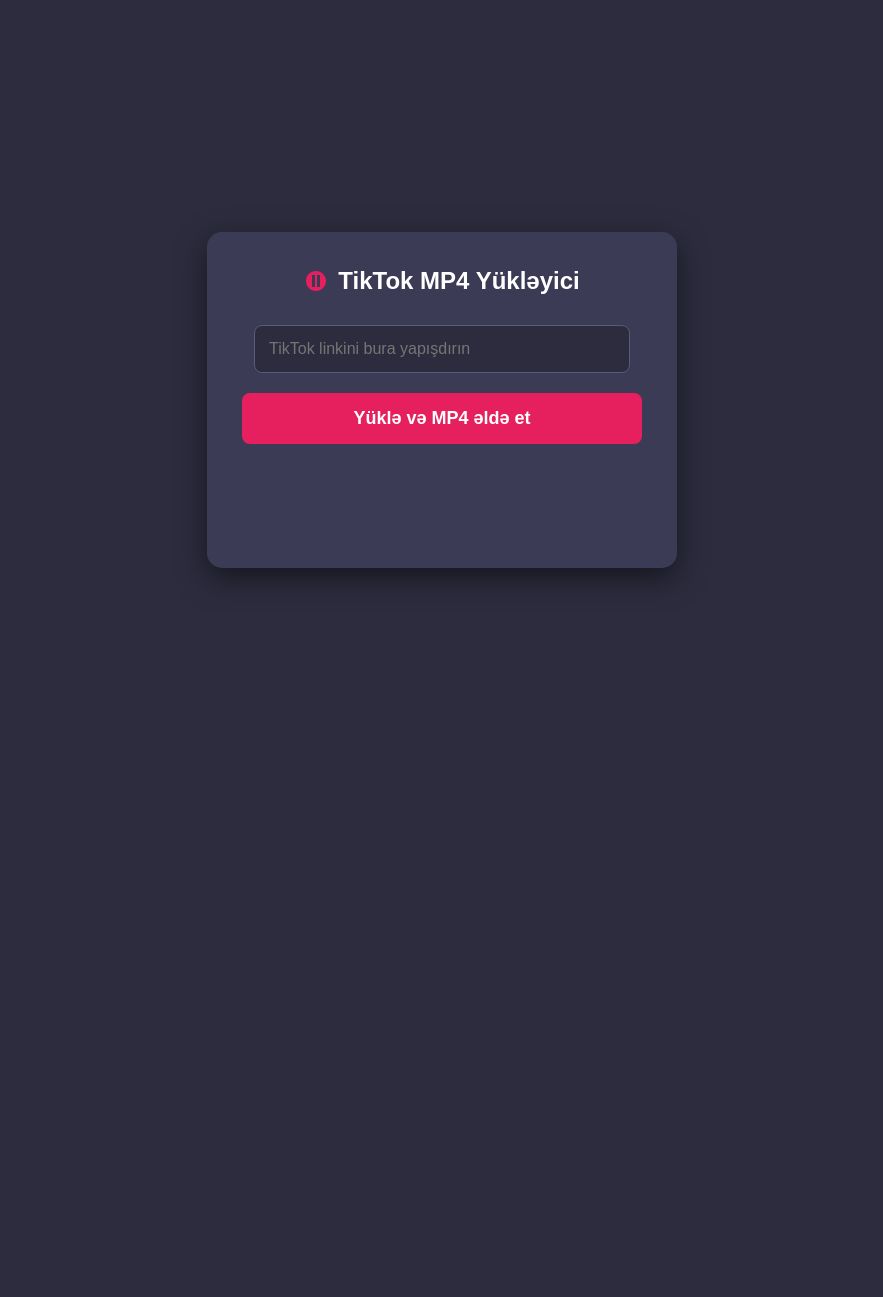
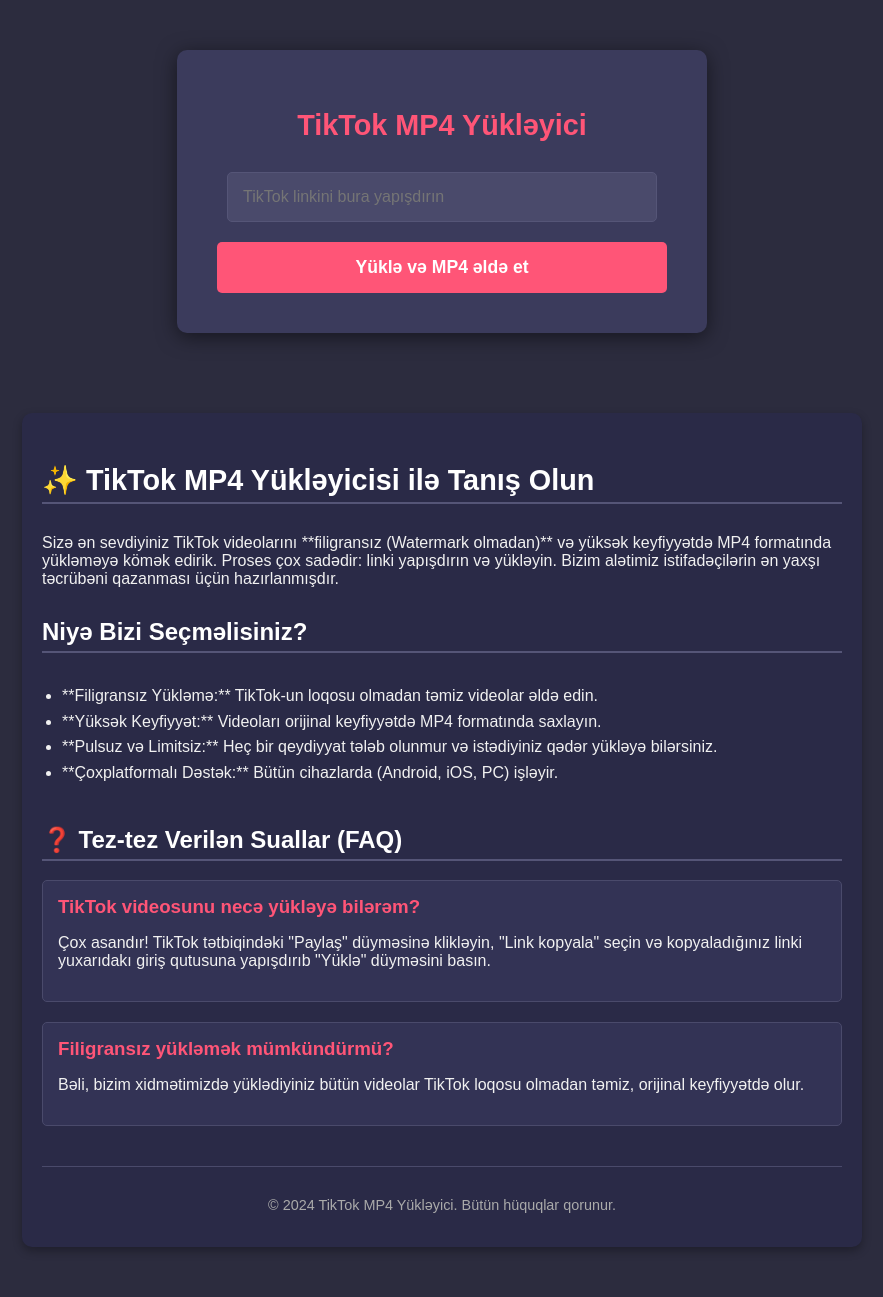
Before and after one commit to Emil-huseynli333/tikvidsave, a Flask app: page / in a window 1280 px wide. Shown: the whole page, without its empty margins (198-1081 px from the left). Before the commit the page ends 582 px from the top, so only its background shows below. Run offline with Flask 3, Linux system fonts and the light colour scheme.

Commit message:
feat: Saytın UI/UX-i məzmun və stil əlavələri ilə zənginləşdirildi.

```diff
--- a/templates/index.html
+++ b/templates/index.html
@@ -3,185 +3,252 @@
 <head>
     <meta charset="UTF-8">
     <meta name="viewport" content="width=device-width, initial-scale=1.0">
+
+    <link rel="icon" href="favicon.png" type="image/png">
+
     <title>TikTok MP4 Yükləyici</title>
+
     <style>
-        /* Əsas Üslublar: Tünd Bənövşəyi Fon */
         body {
             font-family: Arial, sans-serif;
             margin: 0;
             padding: 0;
-            background-color: #2c2c3e; /* Tünd Bənövşəyi/Qara-Bənövşəyi Fon */
             display: flex;
-            justify-content: center;
+            flex-direction: column;
             align-items: center;
+            justify-content: flex-start; /* Kontenti yuxarıdan başlamaq üçün */
             min-height: 100vh;
-            color: #e0e0e0; /* Açıq Boz Mətn */
+            background-color: #2c2c3e; /* Tünd arxa fon */
+            color: #f1f1f1;
+            padding-top: 50px;
         }
 
         .container {
-            background-color: #3b3b55; /* Daha Açıq Kart Fonu */
-            padding: 35px;
-            border-radius: 15px;
-            box-shadow: 0 10px 30px rgba(0, 0, 0, 0.5);
+            background-color: #3b3b5c;
+            padding: 40px;
+            border-radius: 10px;
+            box-shadow: 0 4px 20px rgba(0, 0, 0, 0.5);
             width: 100%;
-            max-width: 400px;
+            max-width: 450px;
             text-align: center;
+            margin-bottom: 30px; /* Aşağıdakı məzmun üçün boşluq */
         }
 
         h1 {
-            color: #fff;
-            margin-bottom: 25px;
-            font-size: 26px;
+            color: #ff5577; /* Vurğulama rəngi */
+            margin-bottom: 30px;
+            font-size: 1.8em;
         }
 
-        /* İkon və Başlıq Üslubu */
-        .header-title {
-            display: flex;
-            align-items: center;
-            justify-content: center;
-            font-size: 24px; /* Şəkilə uyğun ölçü */
-            font-weight: bold;
-            color: #fff;
-            margin-bottom: 30px;
+        input[type="url"] {
+            width: calc(100% - 20px);
+            padding: 15px;
+            margin-bottom: 20px;
+            border: 1px solid #555577;
+            border-radius: 5px;
+            background-color: #4a4a6b;
+            color: #f1f1f1;
+            font-size: 1em;
+            box-sizing: border-box;
         }
 
-        .header-title svg {
-            margin-right: 10px;
-            color: #e6205e; /* TikTok/Accent Rəngi */
-            width: 24px;
-            height: 24px;
-        }
-
-        /* Giriş Sahəsi */
-        #link-input {
-            width: calc(100% - 24px);
-            padding: 14px;
-            margin-bottom: 20px;
-            border: 1px solid #5a5a7a;
-            background-color: #2c2c3e;
-            color: #fff;
-            border-radius: 8px;
-            box-sizing: border-box;
-            font-size: 16px;
-        }
-
-        /* Knapp Üslubu: Qırmızı/Çəhrayı */
-        #yukle-btn {
-            background-color: #e6205e;
+        button {
+            background-color: #ff5577;
             color: white;
             padding: 15px 25px;
             border: none;
-            border-radius: 8px;
+            border-radius: 5px;
             cursor: pointer;
-            font-size: 18px;
+            font-size: 1.1em;
             font-weight: bold;
             transition: background-color 0.3s ease;
             width: 100%;
         }
 
-        #yukle-btn:hover:not(:disabled) {
-            background-color: #d81c50;
+        button:hover {
+            background-color: #e54d6a;
         }
 
-        #yukle-btn:disabled {
-            background-color: #f7a3b8;
-            cursor: not-allowed;
+        #status-message {
+            margin-top: 20px;
+            padding: 15px;
+            border-radius: 5px;
+            font-weight: bold;
+            display: none;
+            animation: fadeIn 0.5s;
         }
 
-        /* Status Mesajları */
-        #status-message {
-            margin-top: 25px;
-            padding: 12px;
-            border-radius: 8px;
-            font-weight: bold;
-            min-height: 40px;
-            text-align: center;
-            color: #fff;
+        /* DƏYİŞDİRİLMİŞ STATUS RƏNGLƏRİ */
+        .loading { background-color: #4a4a6b; color: #ffeb3b; } /* Mətn rəngi dəyişdirildi */
+        .success { background-color: #4caf4f00; color: #ffffff; } /* Fon şəffafdır */
+        .error { background-color: #f44336; color: #ffffff; }
+
+        /* ------------------------------------------------ */
+        /* YENİ MƏZMUN BLOKLARININ CSS STILLƏRİ */
+        /* ------------------------------------------------ */
+
+        .content-container {
+            max-width: 800px;
+            margin: 50px auto;
+            padding: 20px;
+            color: #f1f1f1;
+            background: #2a2a47; /* Əsas formanın fonundan bir az tünd */
+            border-radius: 10px;
+            box-shadow: 0 4px 10px rgba(0, 0, 0, 0.3);
+            width: 90%;
+            text-align: left;
         }
 
-        /* Status Rəngləri */
-        .loading { background-color: #4a4a6b00; color: #ffffff; }
-        .success { background-color: #4caf4f00; color: #ffffff; }
-        .error { background-color: #f44336; color: #ffffff; }
+        .info-section h1, .info-section h2, .faq-section h2 {
+            color: #ffffff;
+            margin-top: 30px;
+            border-bottom: 2px solid #555577;
+            padding-bottom: 5px;
+        }
+
+        .info-section ul {
+            list-style: disc;
+            margin-left: 20px;
+            padding: 10px 0;
+            line-height: 1.6;
+        }
+
+        .faq-item {
+            margin-bottom: 20px;
+            padding: 15px;
+            border: 1px solid #4a4a6b;
+            border-radius: 5px;
+            background: #333355;
+        }
+
+        .faq-item h3 {
+            color: #ff5577;
+            margin-top: 0;
+            margin-bottom: 10px;
+        }
+
+        .footer-content {
+            text-align: center;
+            margin-top: 40px;
+            padding-top: 15px;
+            border-top: 1px solid #4a4a6b;
+            color: #aaaaaa;
+            font-size: 0.9em;
+        }
+
+        @keyframes fadeIn {
+            from { opacity: 0; }
+            to { opacity: 1; }
+        }
     </style>
 </head>
 <body>
 
     <div class="container">
-        <div class="header-title">
-            <svg xmlns="http://www.w3.org/2000/svg" viewBox="0 0 24 24" fill="currentColor">
-                <path d="M12 2C6.48 2 2 6.48 2 12s4.48 10 10 10 10-4.48 10-10S17.52 2 12 2zm-1 16H8V6h3v12zm5 0h-3V6h3v12z"/>
-            </svg>
-            TikTok MP4 Yükləyici
+        <h1><i class="fas fa-magic"></i> TikTok MP4 Yükləyici</h1>
+
+        <form id="download-form">
+            <input type="url" id="tiktok-url" placeholder="TikTok linkini bura yapışdırın" required>
+            <button type="submit">Yüklə və MP4 əldə et</button>
+        </form>
+
+        <div id="status-message" class="error" style="display: none;"></div>
     </div>
 
-        <input type="url" id="link-input" placeholder="TikTok linkini bura yapışdırın" required>
-        <button id="yukle-btn">Yüklə və MP4 əldə et</button>
-        <div id="status-message"></div>
+<div class="content-container">
+
+    <section class="info-section">
+        <h1>✨ TikTok MP4 Yükləyicisi ilə Tanış Olun</h1>
+        <p>
+            Sizə ən sevdiyiniz TikTok videolarını **filigransız (Watermark olmadan)** və yüksək keyfiyyətdə MP4 formatında yükləməyə kömək edirik. Proses çox sadədir: linki yapışdırın və yükləyin.
+            Bizim alətimiz istifadəçilərin ən yaxşı təcrübəni qazanması üçün hazırlanmışdır.
+        </p>
+
+        <h2>Niyə Bizi Seçməlisiniz?</h2>
+        <ul>
+            <li>**Filigransız Yükləmə:** TikTok-un loqosu olmadan təmiz videolar əldə edin.</li>
+            <li>**Yüksək Keyfiyyət:** Videoları orijinal keyfiyyətdə MP4 formatında saxlayın.</li>
+            <li>**Pulsuz və Limitsiz:** Heç bir qeydiyyat tələb olunmur və istədiyiniz qədər yükləyə bilərsiniz.</li>
+            <li>**Çoxplatformalı Dəstək:** Bütün cihazlarda (Android, iOS, PC) işləyir.</li>
+        </ul>
+    </section>
+
+    <section class="faq-section">
+        <h2>❓ Tez-tez Verilən Suallar (FAQ)</h2>
+
+        <div class="faq-item">
+            <h3>TikTok videosunu necə yükləyə bilərəm?</h3>
+            <p>Çox asandır! TikTok tətbiqindəki "Paylaş" düyməsinə klikləyin, "Link kopyala" seçin və kopyaladığınız linki yuxarıdakı giriş qutusuna yapışdırıb "Yüklə" düyməsini basın.</p>
         </div>
 
+        <div class="faq-item">
+            <h3>Filigransız yükləmək mümkündürmü?</h3>
+            <p>Bəli, bizim xidmətimizdə yüklədiyiniz bütün videolar TikTok loqosu olmadan təmiz, orijinal keyfiyyətdə olur.</p>
+        </div>
+
+    </section>
+
+    <footer class="footer-content">
+        <p>&copy; 2024 TikTok MP4 Yükləyici. Bütün hüquqlar qorunur.</p>
+    </footer>
+
+</div>
 <script>
-        document.addEventListener('DOMContentLoaded', function() {
-            const yukleButton = document.getElementById('yukle-btn');
-            const linkInput = document.getElementById('link-input');
-            const statusMessage = document.getElementById('status-message');
+        document.getElementById('download-form').addEventListener('submit', function(e) {
+            e.preventDefault();
+            const url = document.getElementById('tiktok-url').value;
 
-            yukleButton.addEventListener('click', function() {
-                const videoUrl = linkInput.value.trim();
-                if (!videoUrl) {
-                    statusMessage.innerHTML = '<span class="error">❌ Zəhmət olmasa, TikTok linkini daxil edin.</span>';
-                    return;
-                }
+            updateStatus('Yükləmə hazırlanır, zəhmət olmasa gözləyin...', 'loading'); // Emoji silindi
 
-                statusMessage.innerHTML = '<span class="loading">⏳ Yükləmə hazırlanır, zəhmət olmasa gözləyin...</span>';
-                yukleButton.disabled = true;
-
-                // 1. POST sorğusu ilə fayl yükləməni başlatırıq
             fetch('/yukle', {
                 method: 'POST',
                 headers: {
-                        'Content-Type': 'application/json'
+                    'Content-Type': 'application/json',
                 },
-                    body: JSON.stringify({ url: videoUrl })
+                body: JSON.stringify({ url: url })
             })
             .then(response => {
-                    yukleButton.disabled = false;
-
-                    if (response.status === 200) {
-                        return response.json();
-                    } else {
-                        // 400/500 xətalarında serverdən JSON mesajı almağa çalışırıq
+                if (response.status === 404) {
                     return response.json().then(data => {
-                            statusMessage.innerHTML = `<span class="error">❌ Server Status ${response.status} Xətası: ${data.message}</span>`;
-                            throw new Error(`Server Status ${response.status}`);
-                        }).catch(() => {
-                            // JSON parse edilməzsə
-                            throw new Error(`Server Status ${response.status} Gözlənilməz cavab/əlaqə kəsildi.`);
+                        throw new Error(data.message || 'Video linki tapılmadı.');
                     });
                 }
+                if (!response.ok) {
+                    throw new Error('Server Xətası: ' + response.status);
+                }
+                return response.json();
             })
             .then(data => {
                 if (data.success && data.download_url) {
-                        // 2. Uğurlu cavab gəldi, indi GET sorğusunu başladırıq
-                        statusMessage.innerHTML = '<span class="success">✅ Yüklənmə tamamlandı. Başqa link daxil edin.</span>';
+                    // Yükləməni başlat
+                    const link = document.createElement('a');
+                    link.href = data.download_url;
+                    link.target = '_blank'; // Yeni tabda açır (daha təmiz yükləmə)
+                    document.body.appendChild(link);
+                    link.click();
+                    document.body.removeChild(link);
 
-                        // Bu, "/yukle?filename=..." ünvanına GET sorğusu göndərir və yükləməni başladır
-                        window.location.href = data.download_url;
-
-                    } else if (data.success === false) {
-                        // Serverdən gələn XƏTA mesajını göstəririk
-                         statusMessage.innerHTML = `<span class="error">❌ Xəta: ${data.message}</span>`;
+                    updateStatus('Yüklənmə tamamlandı. Başqa link daxil edin.', 'success'); // Emoji silindi
+                } else {
+                    throw new Error(data.message || 'Gözlənilməz xəta baş verdi.');
                 }
             })
             .catch(error => {
-                    yukleButton.disabled = false;
-                    console.error('Frontend Xətası:', error);
-                    if (!statusMessage.innerHTML.includes("Status")) {
-                         statusMessage.innerHTML = `<span class="error">⚠️ Serverlə əlaqə qurularkən kritik xəta. (Yoxlayın: ${error.message})</span>`;
-                    }
+                updateStatus(error.message, 'error'); // Emoji silindi
+                console.error('Error:', error);
             });
         });
-        });
+
+        // DƏYİŞDİRİLMİŞ STATUS FUNKSİYASI (Emoji tamamilə silindi)
+        function updateStatus(message, type) {
+            const statusDiv = document.getElementById('status-message');
+            statusDiv.className = type;
+
+            // Sadəcə mətn göstərilir, heç bir emoji əlavə edilmir
+            statusDiv.innerHTML = message;
+
+            statusDiv.style.display = 'block';
+        }
     </script>
 
 </body>
```
Lines whose indentation alone changed are shown as unchanged.
